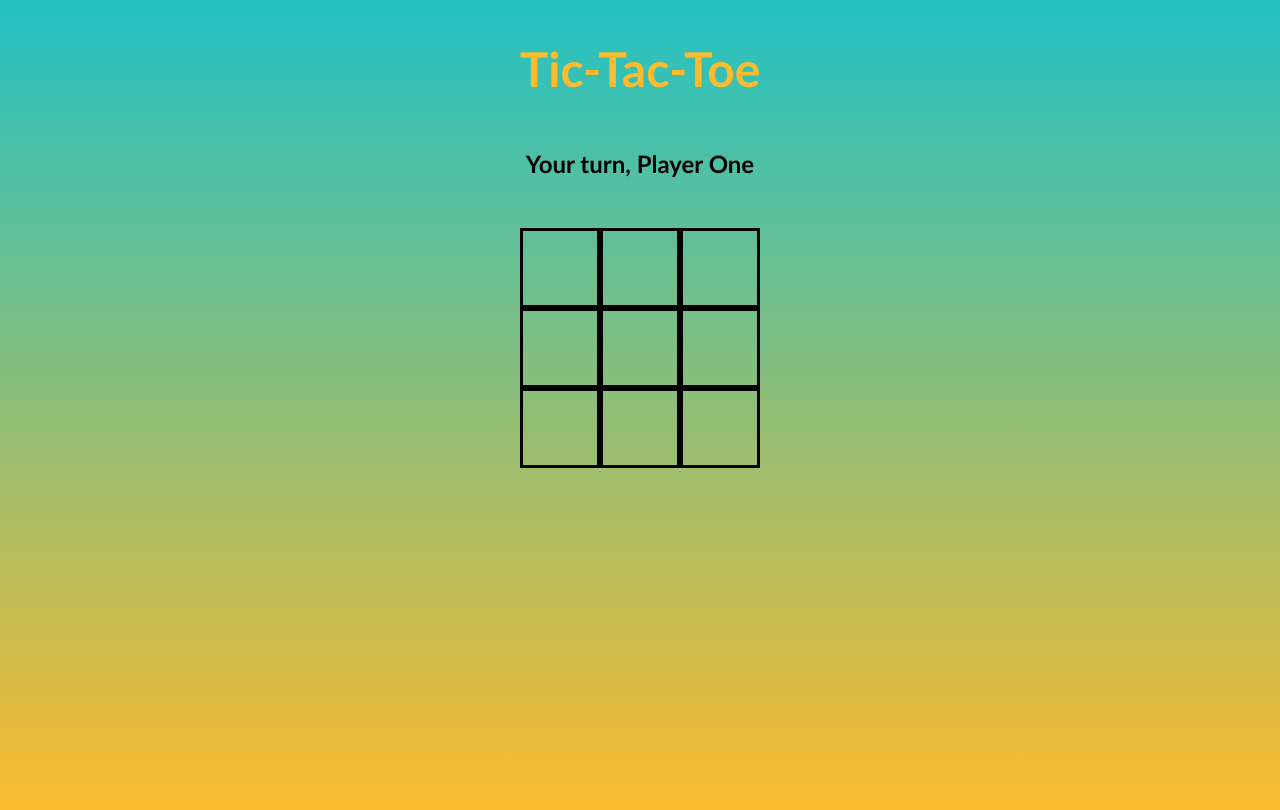
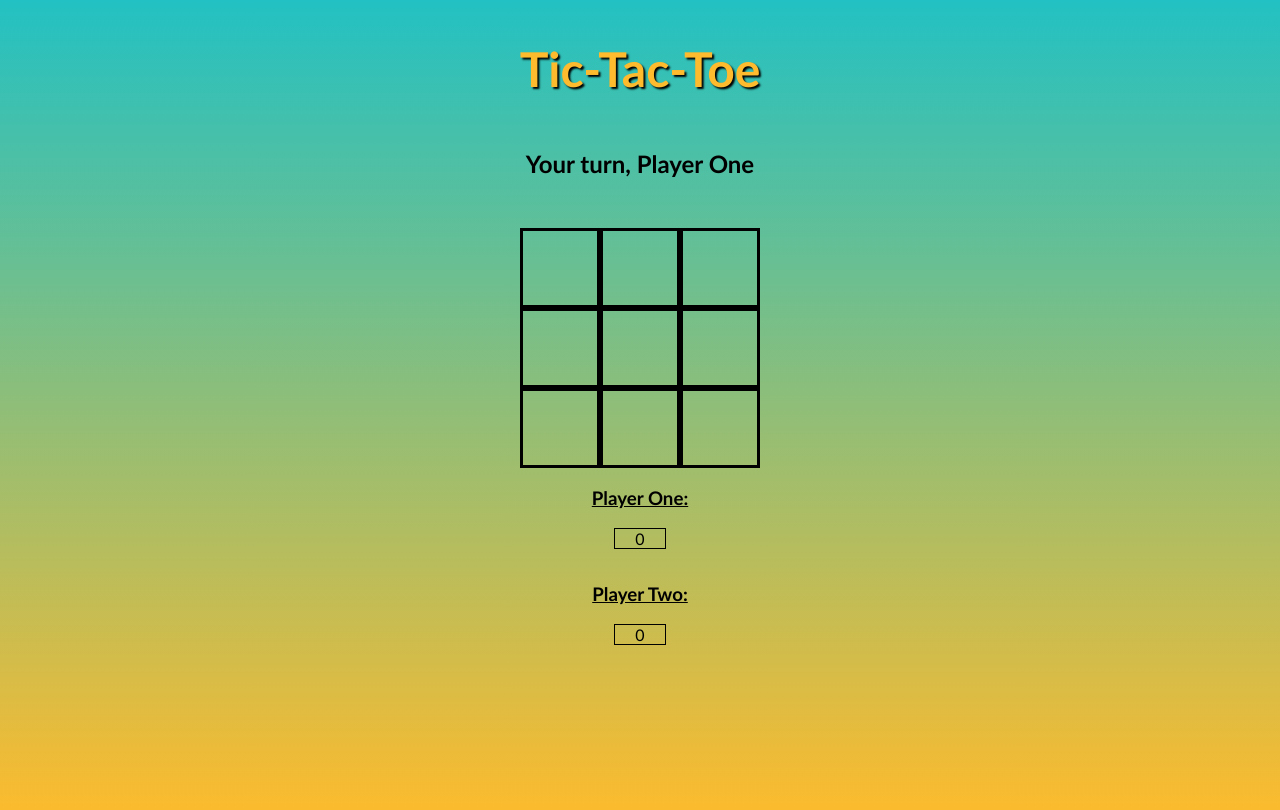
Before and after one commit to celentanoad/Tic-Tac-Toe, a plain HTML site: page index.html in a window 1280 px wide. Drawn offline with Linux system fonts and the light colour scheme.

Commit message:
Add total wins tracker

```diff
--- a/css/style.css
+++ b/css/style.css
@@ -31,12 +31,21 @@ div {
 h1 {
     font-size: 6vmin;
     color: #fdbb2d;
+    text-shadow: 2px 2px 2px black;
 }
 
 
-h2 {
+h3 {
+    text-decoration: underline;
 
+}
 
+p {
+    border: 1px solid black;
+    margin-left: auto;
+    margin-right: auto;
+    width: 50px;
+    margin-top: 0px;
 }
 
 button {
--- a/index.html
+++ b/index.html
@@ -25,6 +25,10 @@
         <div id="7"></div>
         <div id="8"></div>
     </section>
+    <h3>Player One:</h3>
+    <p div id="scorep1"></p>
+    <h3>Player Two:</h3>
+    <p div id="scorep2"></p>
     <br></br>
     <button>Play Again?</button>
 </body>
--- a/js/main.js
+++ b/js/main.js
@@ -10,6 +10,8 @@
 let board;
 let turn;
 let winner;
+let playerOneWins = 0
+let playerTwoWins = 0
 
 /*------Cached Element References------*/
 
@@ -82,7 +84,17 @@ function checkWinner() {
     return "T";
 }
 
+function trackWins() {
+    if (winner === 1) {
+        playerOneWins += 1;
+    }
+    if (winner === -1) {
+        playerTwoWins += 1;
+    }
+}
+
 function isGameOver() {
+    trackWins();
     if (winner !== null) return true;
 
 }
@@ -118,7 +130,8 @@ function renderMessage() {
         : winner === -1 ? messageEl.textContent = "Congratulations, Player 2! You Win!"
         : messageEl.textContent = "Draw!";
     }
-
+    document.getElementById("scorep1").textContent = playerOneWins;
+    document.getElementById("scorep2").textContent = playerTwoWins;
 
     //include conditionals to change message based on turn
     //possibly use a switch statement? Do some research first
```
Also changed, not shown: 1 other file.
